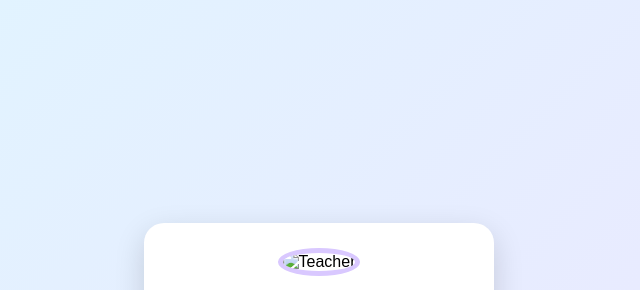
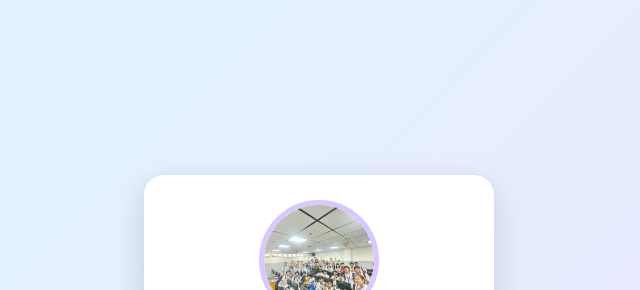
Before and after one commit to salazarmarkian758-ux/nrh, a plain HTML site: page index.html in a window 1280 px wide. Shown: the part 29-319 px from the top of the page, without its empty margins (321-961 px from the left). Drawn offline with Linux system fonts and the light colour scheme; files whose address does not match are found by name.

Commit message:
Change image source and refine HTML content
Updated the image source and modified the HTML structure.

```diff
--- a/index.html
+++ b/index.html
@@ -13,7 +13,7 @@
 
     <div class="card">
 
-        <img src="C:\Users\user\Downloads\0daf87ee-074c-45e8-9341-1e081e99c555.jpg" alt="Teacher">
+        <img src="C:\Users\user\Downloads\teacher photo.jpg" alt="Teacher">
 
         <h1>Happy Teachers' Month! 💜</h1>
 
```
